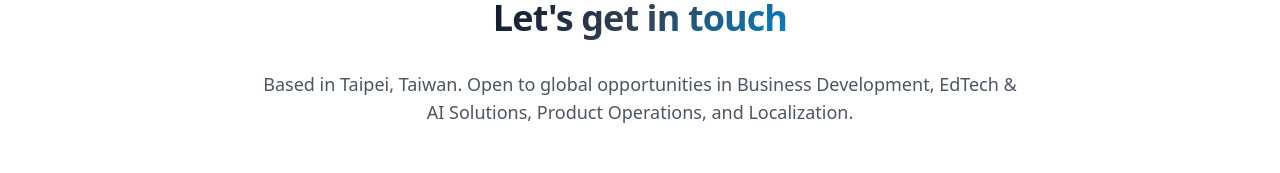
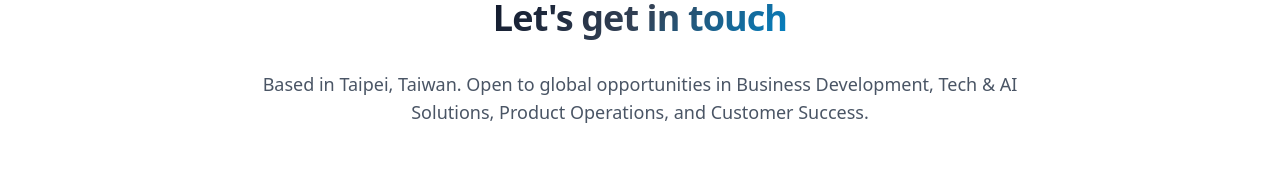
Before and after one commit to nizar-efk95/nizar-portfolio, a React (Vite) app: page / in a window 1280 px wide. Shown: the part 5306-5479 px from the top of the page. Built offline with nearby package versions, Linux system fonts and the light colour scheme.

Commit message:
Update contact section description text

```diff
--- a/src/App.jsx
+++ b/src/App.jsx
@@ -603,7 +603,7 @@ function App() {
               <span className="text-gradient">Let's get in touch</span>
             </h2>
             <p className="text-lg text-gray-600">
-              Based in Taipei, Taiwan. Open to global opportunities in Business Development, EdTech & AI Solutions, Product Operations, and Localization.
+              Based in Taipei, Taiwan. Open to global opportunities in Business Development, Tech & AI Solutions, Product Operations, and Customer Success.
             </p>
 
             <div className="grid sm:grid-cols-2 gap-4 max-w-xl mx-auto pt-4">
```
